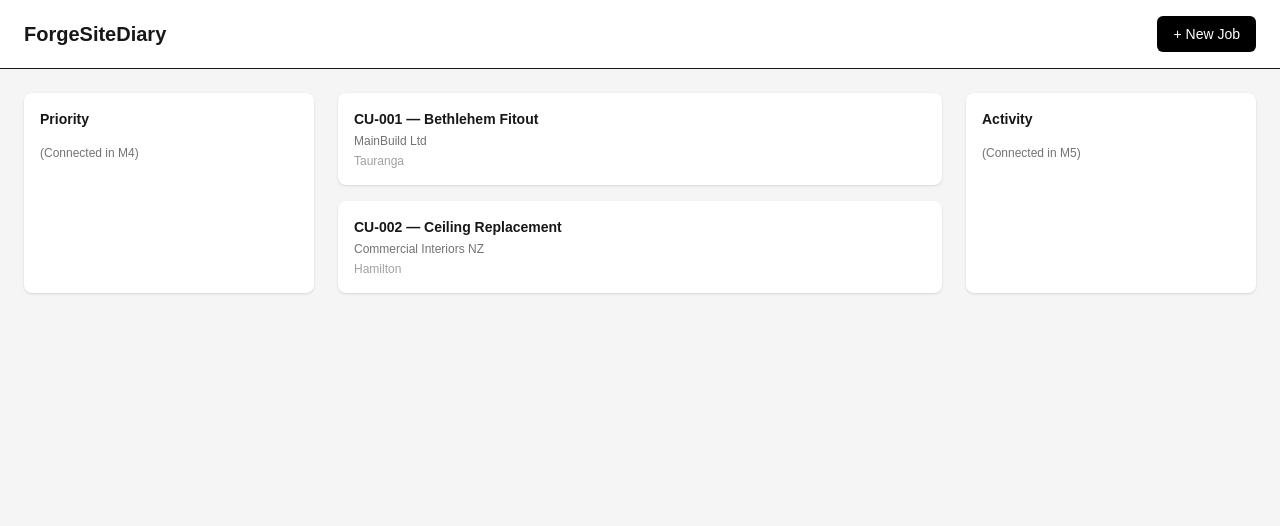
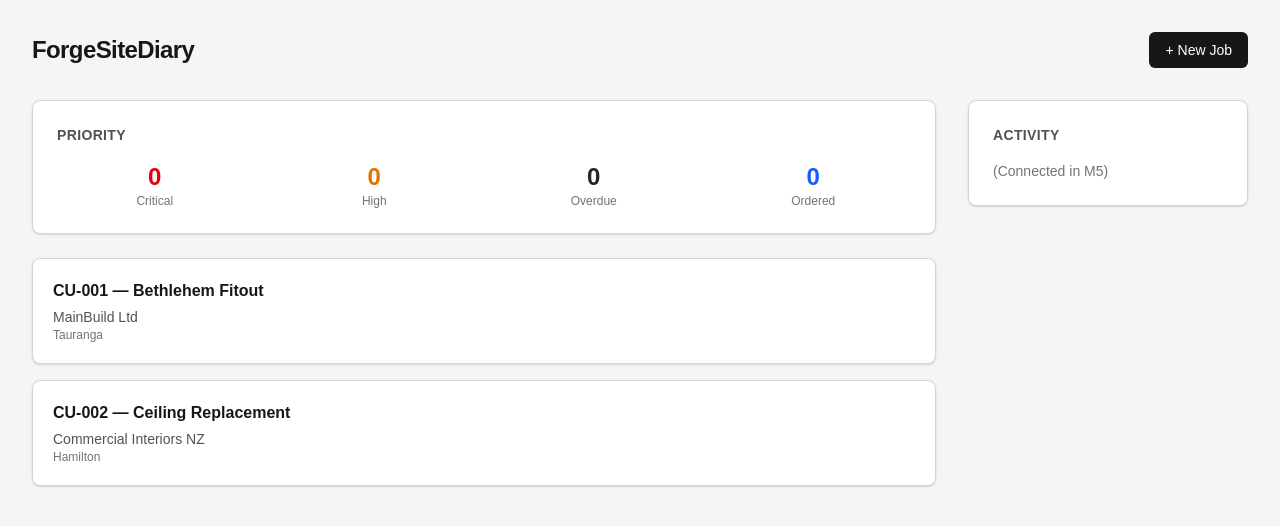
Before and after one commit to dcljlong/ForgeSiteDiary, a Next.js app: page / in a window 1280 px wide. Shown: the top 526 px of the page. Built offline with nearby package versions, Linux system fonts and the light colour scheme.

Commit message:
feat: M4 priority rail wired + readability contrast upgrade

```diff
--- a/src/app/page.tsx
+++ b/src/app/page.tsx
@@ -1,59 +1,86 @@
 import { seedJobs } from '@/lib/domain/seedJobs';
 import { jobs } from '@/lib/domain/devStore';
+import { calculatePrioritySummary } from '@/lib/domain/prioritySummary';
 
 export default function Home() {
   seedJobs();
+  const summary = calculatePrioritySummary();
 
   return (
-    <main className="min-h-screen bg-neutral-100">
+    <main className="min-h-screen bg-neutral-100 p-8 text-neutral-900">
+      {/* Top Bar */}
+      <div className="mb-8 flex items-center justify-between">
+        <h1 className="text-2xl font-bold tracking-tight">
+          ForgeSiteDiary
+        </h1>
 
-      {/* Top Bar */}
-      <div className="flex items-center justify-between border-b bg-white px-6 py-4">
-        <h1 className="text-xl font-semibold">ForgeSiteDiary</h1>
-        <button className="rounded-md bg-black px-4 py-2 text-sm text-white">
+        <button className="rounded-md bg-neutral-900 px-4 py-2 text-sm font-medium text-white hover:bg-neutral-800">
           + New Job
         </button>
       </div>
 
-      {/* Main Layout */}
-      <div className="grid grid-cols-12 gap-6 p-6">
+      <div className="grid grid-cols-12 gap-8">
+        {/* Left Column */}
+        <div className="col-span-9 space-y-6">
 
           {/* Priority Rail */}
-        <aside className="col-span-3 rounded-lg bg-white p-4 shadow-sm">
-          <h2 className="text-sm font-semibold">Priority</h2>
-          <p className="mt-4 text-xs text-neutral-500">
-            (Connected in M4)
-          </p>
-        </aside>
+          <div className="rounded-lg border border-neutral-300 bg-white p-6 shadow-sm">
+            <h2 className="mb-4 text-sm font-semibold uppercase tracking-wide text-neutral-600">
+              Priority
+            </h2>
 
-        {/* Job Grid */}
-        <section className="col-span-6 grid gap-4">
-          {jobs.map(job => (
+            <div className="grid grid-cols-4 gap-6 text-center">
+              <div>
+                <div className="text-2xl font-bold text-red-600">{summary.critical}</div>
+                <div className="text-xs text-neutral-500">Critical</div>
+              </div>
+              <div>
+                <div className="text-2xl font-bold text-amber-600">{summary.high}</div>
+                <div className="text-xs text-neutral-500">High</div>
+              </div>
+              <div>
+                <div className="text-2xl font-bold text-neutral-800">{summary.overdue}</div>
+                <div className="text-xs text-neutral-500">Overdue</div>
+              </div>
+              <div>
+                <div className="text-2xl font-bold text-blue-600">{summary.ordered}</div>
+                <div className="text-xs text-neutral-500">Ordered</div>
+              </div>
+            </div>
+          </div>
+
+          {/* Jobs */}
+          <div className="space-y-4">
+            {jobs.map((job) => (
               <div
                 key={job.id}
-              className="rounded-lg bg-white p-4 shadow-sm"
+                className="rounded-lg border border-neutral-300 bg-white p-5 shadow-sm hover:shadow-md transition"
               >
-              <div className="text-sm font-semibold">
+                <div className="text-base font-semibold">
                   {job.jobNumber} — {job.name}
                 </div>
-              <div className="mt-1 text-xs text-neutral-500">
+                <div className="mt-1 text-sm text-neutral-600">
                   {job.mainContractor}
                 </div>
-              <div className="mt-1 text-xs text-neutral-400">
+                <div className="text-xs text-neutral-500">
                   {job.siteAddress}
                 </div>
               </div>
             ))}
-        </section>
+          </div>
+        </div>
 
-        {/* Activity Feed */}
-        <aside className="col-span-3 rounded-lg bg-white p-4 shadow-sm">
-          <h2 className="text-sm font-semibold">Activity</h2>
-          <p className="mt-4 text-xs text-neutral-500">
+        {/* Right Column */}
+        <div className="col-span-3">
+          <div className="rounded-lg border border-neutral-300 bg-white p-6 shadow-sm">
+            <h2 className="mb-4 text-sm font-semibold uppercase tracking-wide text-neutral-600">
+              Activity
+            </h2>
+            <p className="text-sm text-neutral-500">
               (Connected in M5)
             </p>
-        </aside>
-
+          </div>
+        </div>
       </div>
     </main>
   );
```
Lines whose indentation alone changed are shown as unchanged.
